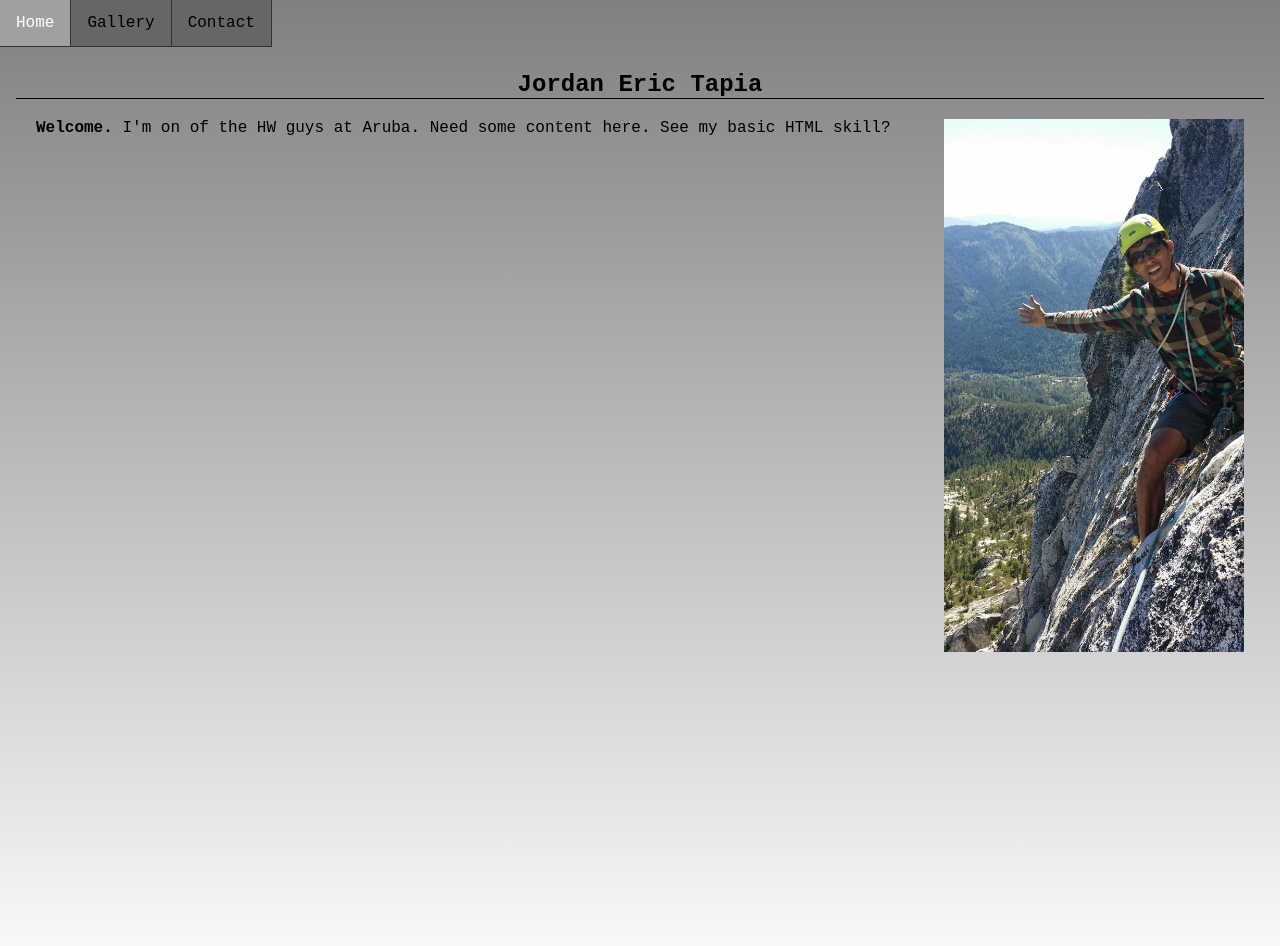
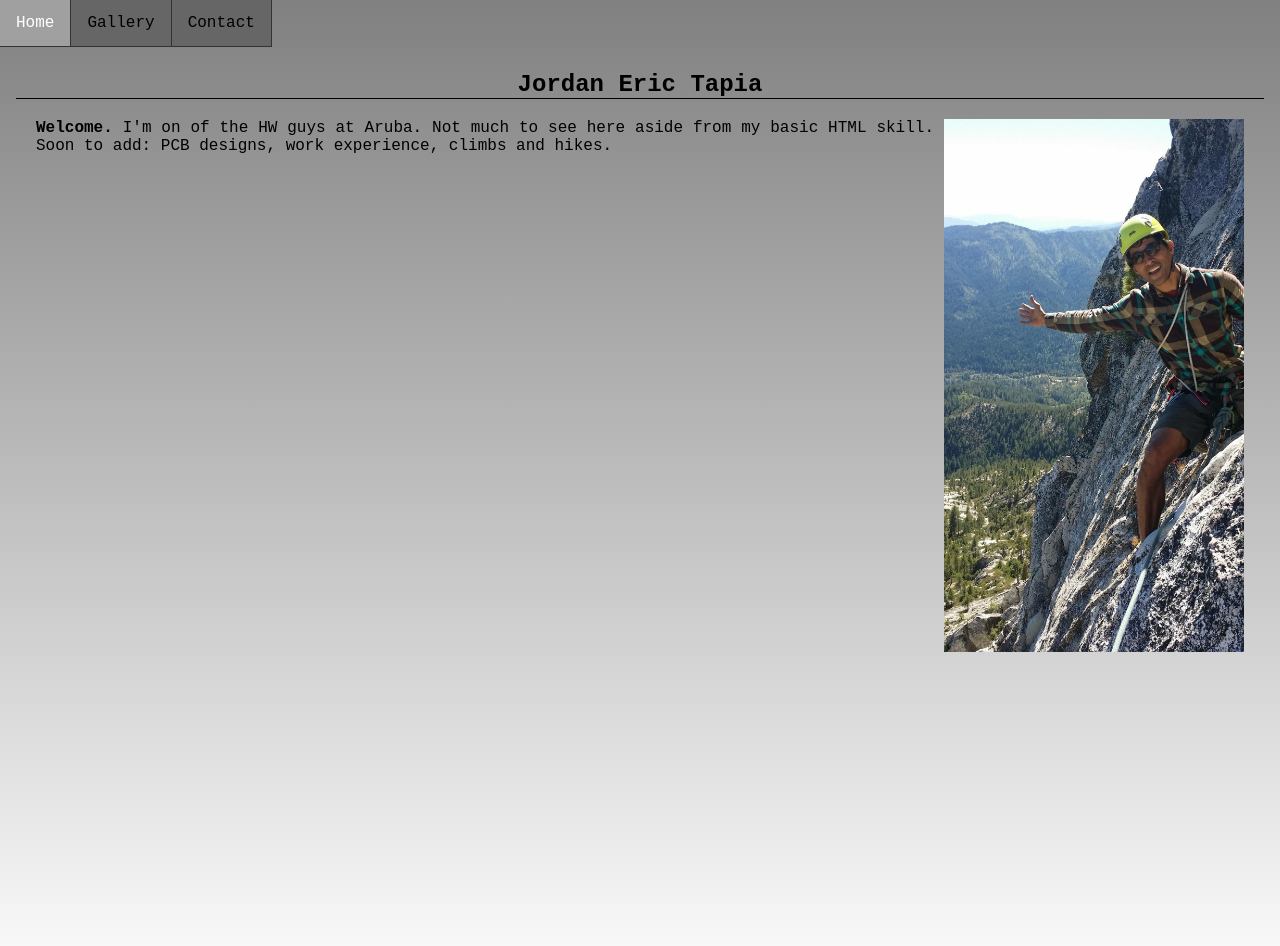
Before and after one commit to JordanTapia/JordanTapia.github.io, a plain HTML site: page index.html in a window 1280 px wide. Shown: the top 946 px of the page. Drawn offline with Linux system fonts and the light colour scheme.

Commit message:
Update index.html

```diff
--- a/index.html
+++ b/index.html
@@ -32,7 +32,7 @@
     <div class="float_right">
         <h2 id="home">Jordan Eric Tapia</h2>
 
-        <p> <img class="float_right" src="castle_crags.JPG" width="300" > <strong>Welcome. </strong>   I'm on of the HW guys at Aruba. Need some content here. See my basic HTML skill? </p>
+        <p> <img class="float_right" src="castle_crags.JPG" width="300" > <strong>Welcome. </strong>   I'm on of the HW guys at Aruba. Not much to see here aside from my basic HTML skill. Soon to add: PCB designs, work experience, climbs and hikes.  </p>
 
 
     <div class="end"></div>
```
